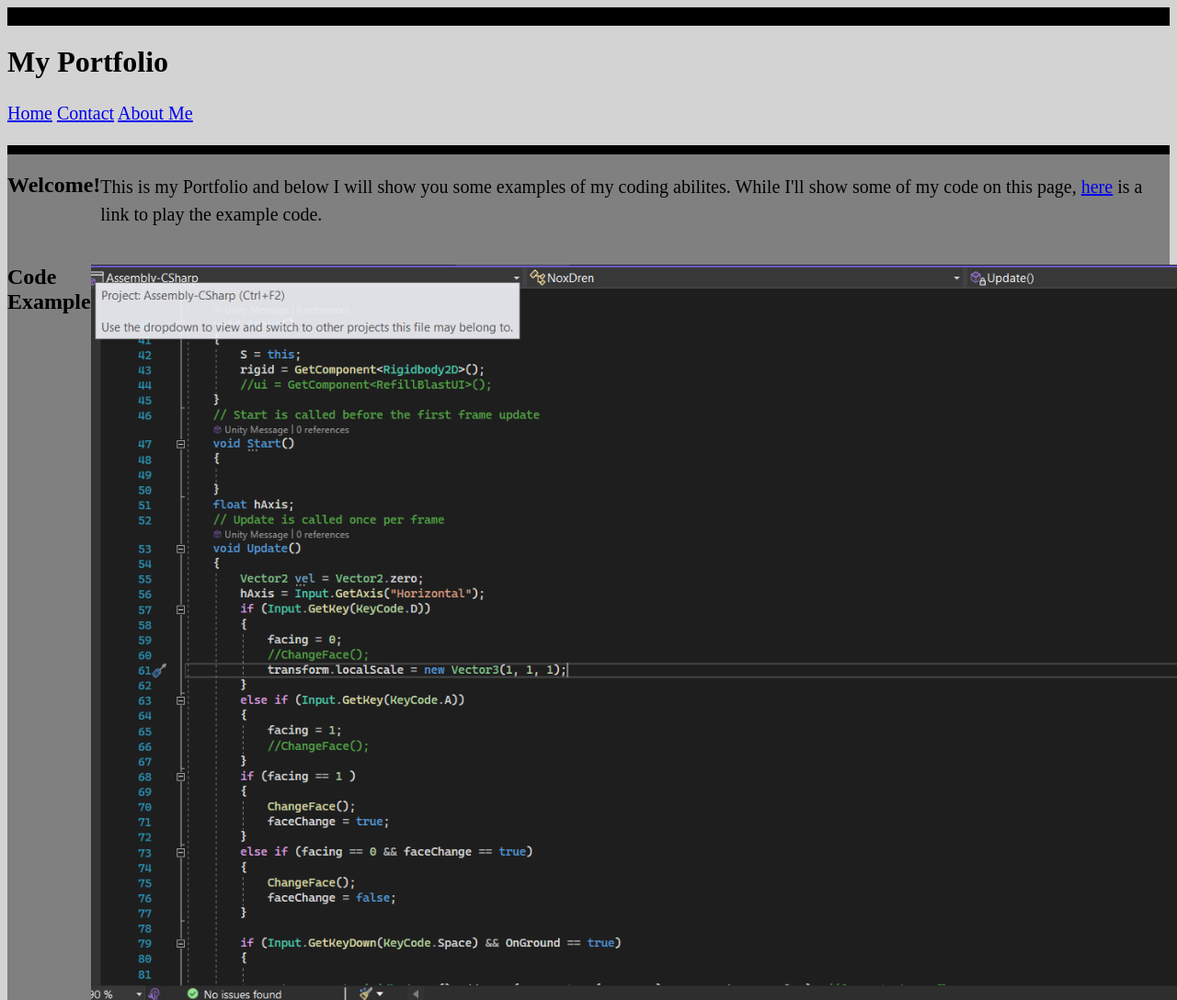
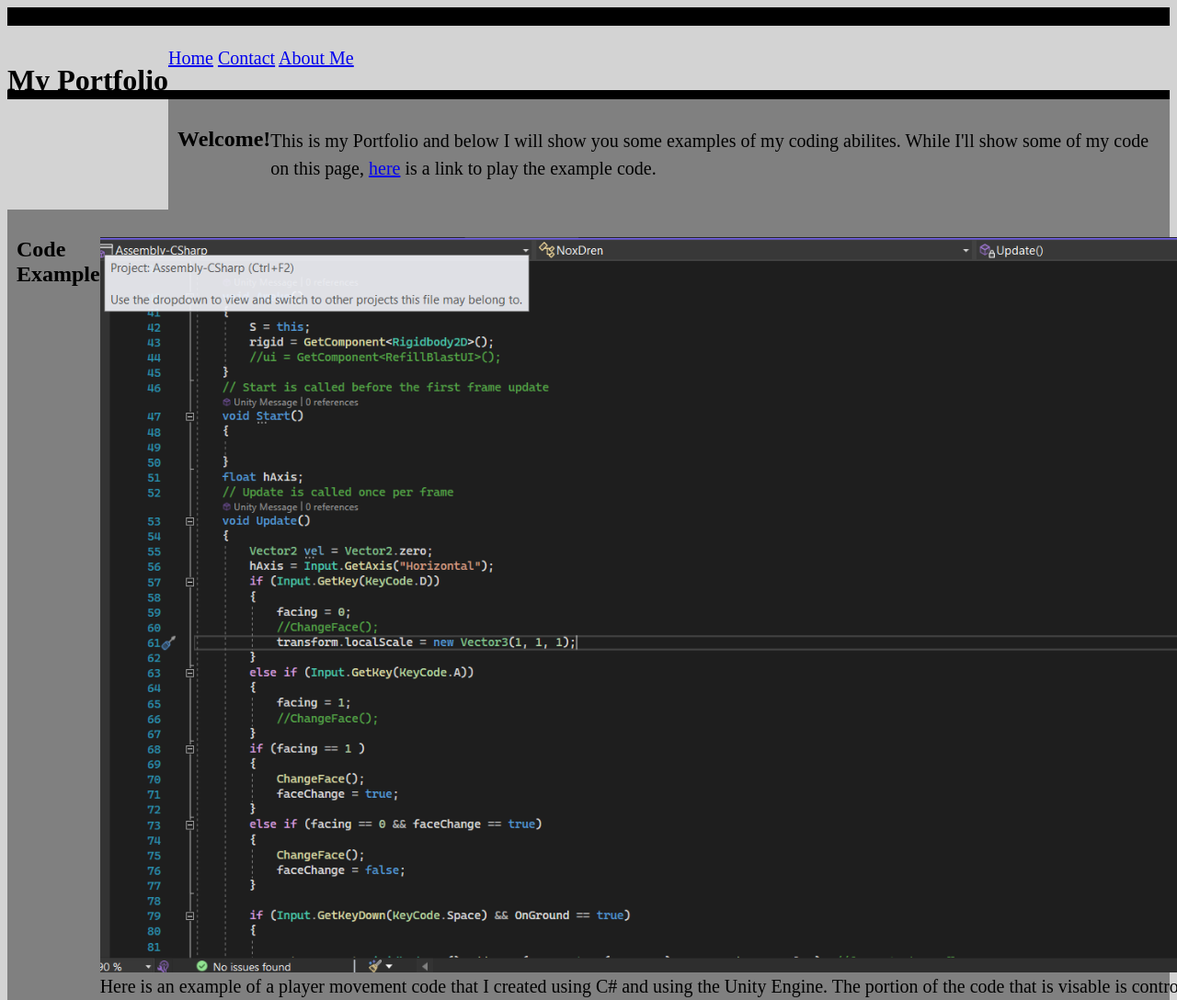
Before and after one commit to Sackman21/final-project, a plain HTML site: page index.html in a window 1280 px wide. Shown: the top 1088 px of the page at 92% size. Drawn offline with Linux system fonts and the light colour scheme.

Commit message:
added floats

```diff
--- a/style.css
+++ b/style.css
@@ -5,9 +5,11 @@ body{
 }
 h1{
     font-size: 2em;
+    float: left;
 }
 h2{
     font-size: 1.5em;
+    float: left;
 }
 p{
     line-height: 1.5em;
@@ -17,6 +19,7 @@ p{
 section{
     display: flex;
     background-color: grey;
+    padding: 10px;
 
 }
 
```
